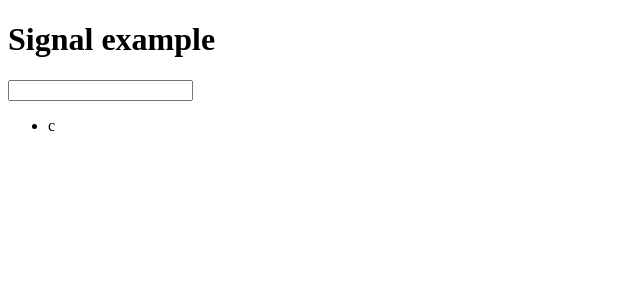
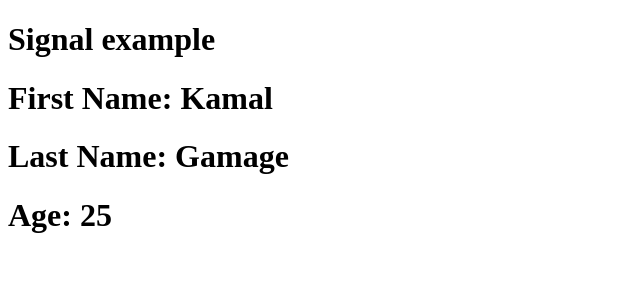
Before and after one commit to Pebhashi-Tharushika/angular-18-practice, an Angular app in the folder signals/: page / in a window 1280 px wide. Shown: the top 300 px of the page, without its empty margins (0-640 px from the left). Built offline with nearby package versions, Linux system fonts and the light colour scheme.

Commit message:
optional and required signal inputs

```diff
--- a/signals/src/app/app.component.html
+++ b/signals/src/app/app.component.html
@@ -1,6 +1,8 @@
 <h1>Signal example</h1>
 
-<app-to-observable></app-to-observable>
+<app-signal-inputs [firstName]="'Kamal'" [lastName]="'Gamage'" [age]="25"></app-signal-inputs>
+
+<!-- <app-to-observable></app-to-observable> -->
 
 <!-- <app-rxjs-interop></app-rxjs-interop> -->
 
--- a/signals/src/app/app.component.ts
+++ b/signals/src/app/app.component.ts
@@ -6,11 +6,12 @@ import { UntrackedComponent } from './untracked/untracked.component';
 import { CleanupComponent } from './cleanup/cleanup.component';
 import { RxjsInteropComponent } from './rxjs-interop/rxjs-interop.component';
 import { ToObservableComponent } from './to-observable/to-observable.component';
+import { SignalInputsComponent } from './signal-inputs/signal-inputs.component';
 
 @Component({
   selector: 'app-root',
   standalone: true,
-  imports: [CounterComponent, EffectsComponent, EqualityComponent, UntrackedComponent, CleanupComponent, RxjsInteropComponent, ToObservableComponent],
+  imports: [CounterComponent, EffectsComponent, EqualityComponent, UntrackedComponent, CleanupComponent, RxjsInteropComponent, ToObservableComponent, SignalInputsComponent],
   templateUrl: './app.component.html',
   styleUrl: './app.component.css'
 })
--- /dev/null
+++ b/signals/src/app/signal-inputs/signal-inputs.component.html
@@ -0,0 +1,5 @@
+<h1>First Name: {{firstName()}}</h1>
+
+<h1>Last Name: {{lastName()}}</h1>
+
+<h1>Age: {{age()}}</h1>
--- /dev/null
+++ b/signals/src/app/signal-inputs/signal-inputs.component.ts
@@ -0,0 +1,16 @@
+import { Component, input } from '@angular/core';
+
+@Component({
+  selector: 'app-signal-inputs',
+  standalone: true,
+  imports: [],
+  templateUrl: './signal-inputs.component.html',
+  styleUrl: './signal-inputs.component.css'
+})
+export class SignalInputsComponent {
+
+  firstName = input.required<string>();  // required signal input
+  lastName = input<string>();            // optional signal input
+  age = input();                        // optional signal input with default value
+
+}
```
Also changed, not shown: signals/src/app/signal-inputs/signal-inputs.component.css (added), 1 other file (tests, documents, lock files or other folders).
